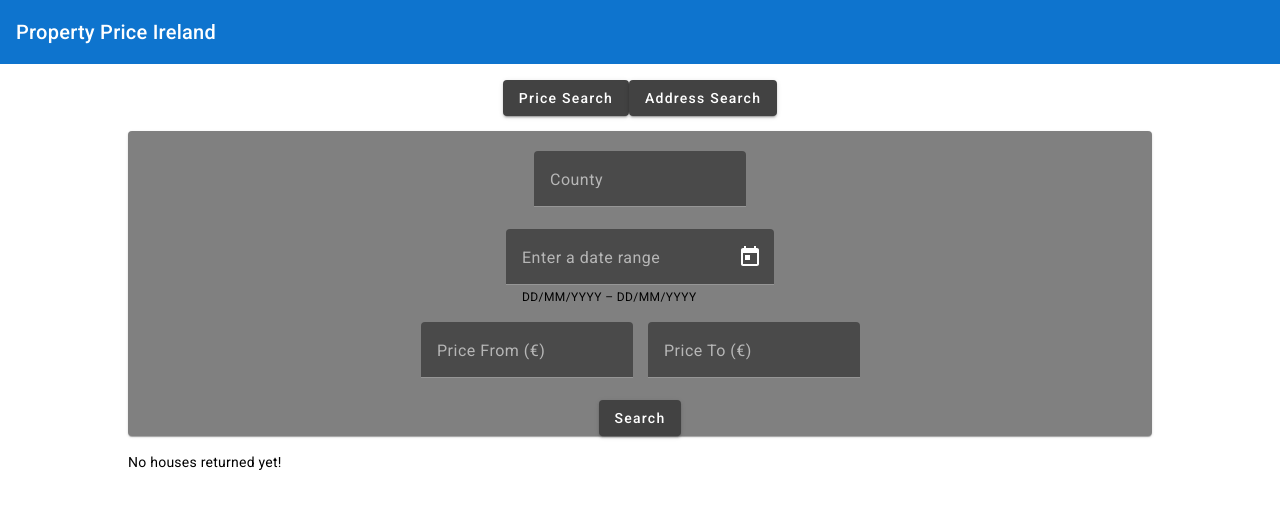
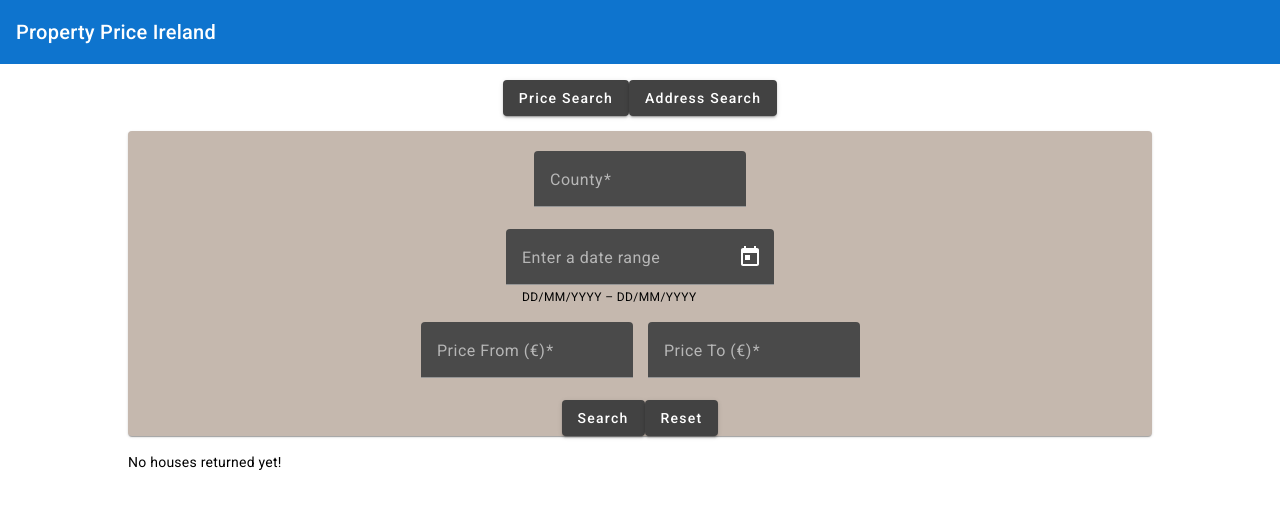
Before and after one commit to EvanSourke/PropertyPriceIre, an Angular app in the folder mean-course/: page / in a window 1280 px wide. Shown: the top 508 px of the page. Built offline with nearby package versions, Linux system fonts and the light colour scheme; what @angular/material-moment-adapter would draw is missing.

Commit message:
Added for reset functionality and started work to reformat dates in response.

```diff
--- a/mean-course/src/app/Houses/house-search/house-search.component.css
+++ b/mean-course/src/app/Houses/house-search/house-search.component.css
@@ -8,7 +8,7 @@
 }
 
 .card {
-  background-color: grey;
+  background-color: #c5b8ae;
   margin: auto;
   width: auto;
 }
--- a/mean-course/src/app/Houses/house-search/house-search.component.html
+++ b/mean-course/src/app/Houses/house-search/house-search.component.html
@@ -15,7 +15,8 @@
            aria-label="County"
            matInput
            formControlName="County"
-           [matAutocomplete]="auto1">
+           [matAutocomplete]="auto1"
+           required="true">
     <mat-autocomplete #auto1="matAutocomplete">
       <mat-option *ngFor="let county of filteredCounties | async" [value]="county">
         {{county}}
@@ -47,8 +48,8 @@
   <mat-form-field class="date" appearance="fill">
     <mat-label>Enter a date range</mat-label>
     <mat-date-range-input  [rangePicker]="picker" >
-      <input matStartDate formControlName="Start" placeholder="Start date">
-      <input matEndDate formControlName="End" placeholder="End date" >
+      <input matStartDate formControlName="Start" placeholder="Start date"  required="true">>
+      <input matEndDate formControlName="End" placeholder="End date"  required="true"> >
     </mat-date-range-input>
     <mat-hint>DD/MM/YYYY – DD/MM/YYYY</mat-hint>
     <mat-datepicker-toggle matIconSuffix [for]="picker"></mat-datepicker-toggle>
@@ -69,7 +70,8 @@
            matInput
            formControlName="PriceFrom"
            [matAutocomplete]="auto3"
-           name="PriceFrom">
+           name="PriceFrom"
+           required="true">
     <mat-autocomplete #auto3="matAutocomplete">
       <mat-option *ngFor="let prices of filteredPrices | async" [value]="prices">
         {{prices}}
@@ -85,7 +87,8 @@
            matInput
            formControlName="PriceTo"
            [matAutocomplete]="auto4"
-           name="PriceTo">
+           name="PriceTo"
+           required="true">
     <mat-autocomplete #auto4="matAutocomplete">
       <mat-option *ngFor="let prices of filteredPrices | async" [value]="prices">
         {{prices}}
@@ -97,6 +100,7 @@
 
 <div>
   <button mat-raised-button type="submit">Search</button>
+  <button mat-raised-button type="reset" (click)="clearHouses()">Reset</button>
 </div>
 
 <div *ngIf = "AddressSearch">
--- a/mean-course/src/app/Houses/house-search/house-search.component.ts
+++ b/mean-course/src/app/Houses/house-search/house-search.component.ts
@@ -160,5 +160,9 @@ export class HouseSearchComponent implements OnInit {
     return value.toString().toLowerCase().replace(/\s/g, '');
   }
 
+   clearHouses(){
+    this.housesService.clearHouses();
+  }
+
 
 }
--- a/mean-course/src/app/Houses/houseList.service.ts
+++ b/mean-course/src/app/Houses/houseList.service.ts
@@ -19,6 +19,11 @@ export class houseList {
     console.log(this.houses);
   }
 
+  clearHouses(){
+    this.houses = [];
+    this.listUpdate.next([...this.houses]);
+  }
+
   getData() {
     return this.listUpdate.asObservable();;
   }
--- a/mean-course/src/app/Houses/houses.service.ts
+++ b/mean-course/src/app/Houses/houses.service.ts
@@ -6,6 +6,7 @@ import { catchError, map } from 'rxjs/operators'
 import { House } from './house.model'
 import { TitleCasePipe } from '@angular/common';
 import { houseList } from './houseList.service';
+import {Moment} from 'moment';
 
 
 
@@ -45,8 +46,12 @@ export class HousesService {
     )
     .subscribe(response => {
       this.houses = response.houses;
+
+      // this.houses = this.houses.map(x => "DateofSale: " + x.DateofSale.toLocaleDateString() + "Address: " + x.Address + "County: " + x.County + "Eircode: " + x.Eircode);
+
       this.housesUpdated.next([...this.houses]);
 
+      console.log(this.houses);
       this.houseList.setData(this.houses);
 
     })
@@ -56,6 +61,13 @@ export class HousesService {
 
   }
 
+  clearHouses(){
+    this.houses = [];
+    this.getHouseUpdateListener();
+
+    this.houseList.clearHouses();
+  }
+
    getHouseUpdateListener(){
      return this.housesUpdated.asObservable();
    }
```
Also changed, not shown: mean-course/src/app/Houses/house-list/house-list.component.ts (+2 -8 lines), mean-course/src/app/Houses/house.model.ts (+5 -11 lines).
